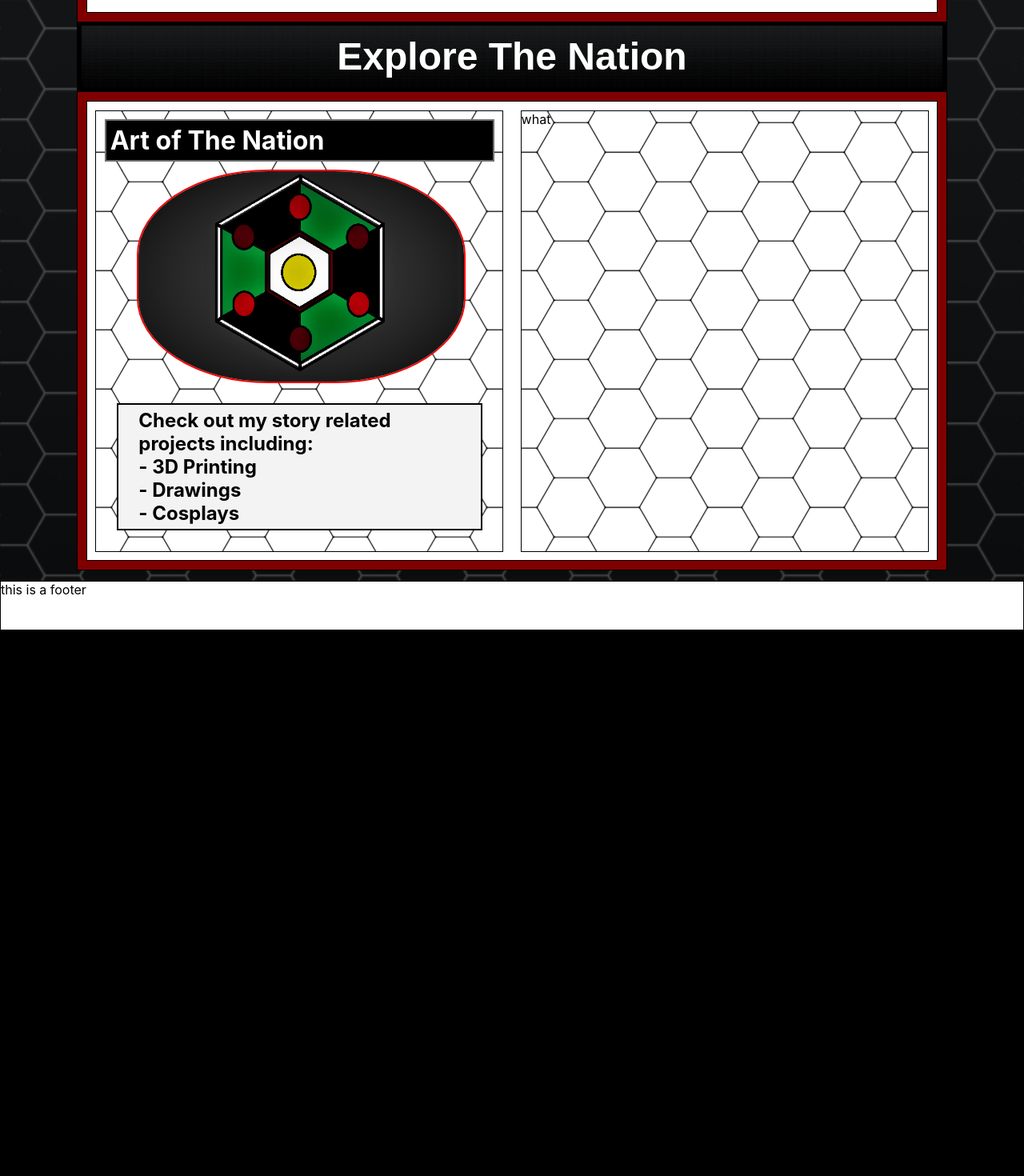
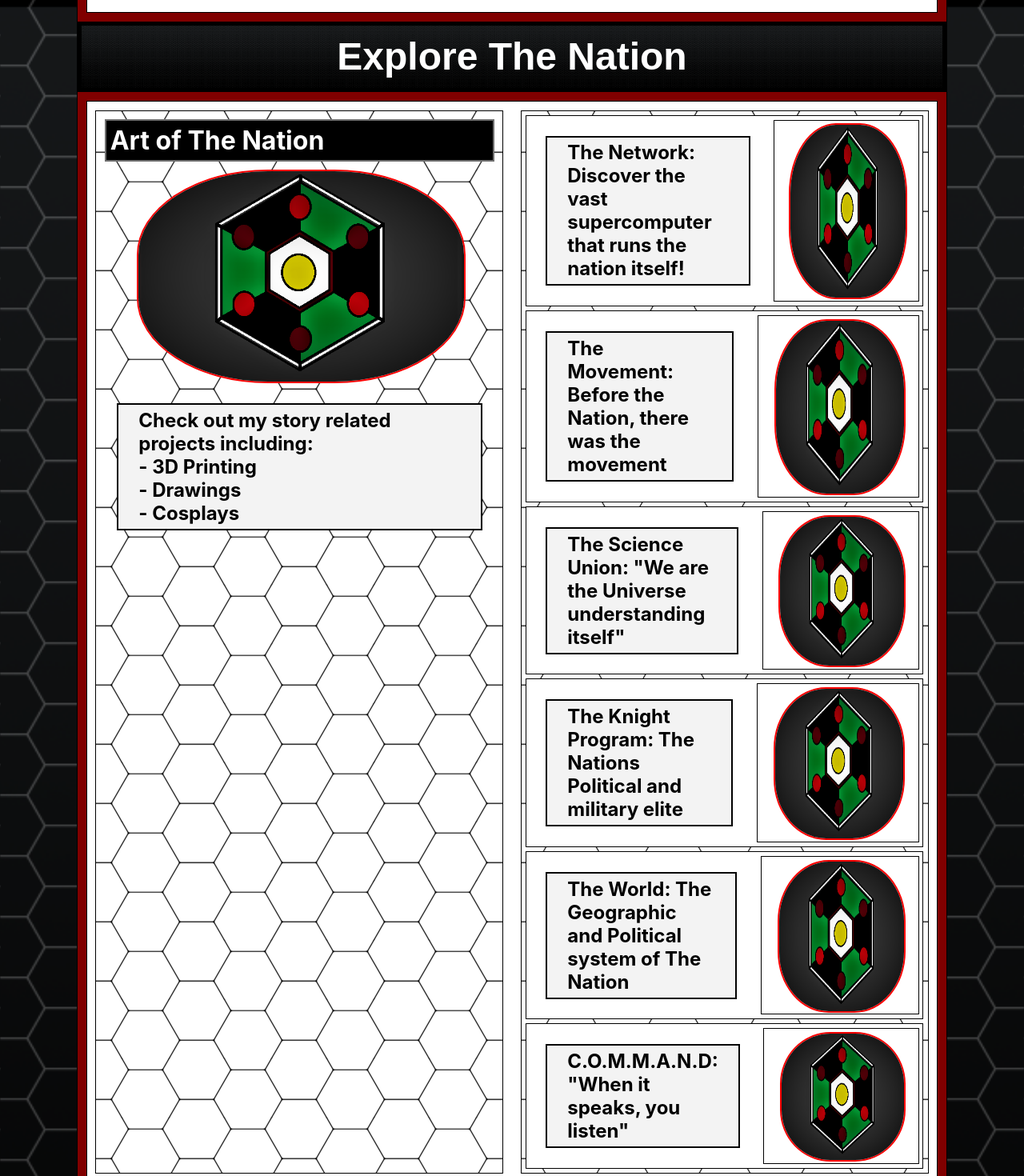
Before and after one commit to TSaker95/newciv-react-site, a React (Create React App) app: page / in a window 1280 px wide. Shown: the part 3820-5290 px from the top of the page at 80% size. Before the commit the page ends 4608 px from the top, so only its background shows below. Built offline with nearby package versions, Linux system fonts and the light colour scheme.

Commit message:
quick update

```diff
--- a/src/App.js
+++ b/src/App.js
@@ -46,7 +46,58 @@ function App() {
               - Drawings <br />- Cosplays
             </p>
           </div>
-          <div className="sectionhalf"> what </div>
+
+          <div className="sectionhalf">
+            <div className="section">
+              <p className="sectiontext">
+                The Network: Discover the vast supercomputer that runs the
+                nation itself!
+              </p>
+              <div className="section">
+                <img className="imgart" src={art} alt="Logo" />
+              </div>
+            </div>
+            <div className="section">
+              <p className="sectiontext">
+                The Movement: Before the Nation, there was the movement
+              </p>
+              <div className="section">
+                <img className="imgart" src={art} alt="Logo" />
+              </div>
+            </div>
+            <div className="section">
+              <p className="sectiontext">
+                The Science Union: "We are the Universe understanding itself"
+              </p>
+              <div className="section">
+                <img className="imgart" src={art} alt="Logo" />
+              </div>
+            </div>
+            <div className="section">
+              <p className="sectiontext">
+                The Knight Program: The Nations Political and military elite
+              </p>
+              <div className="section">
+                <img className="imgart" src={art} alt="Logo" />
+              </div>
+            </div>
+            <div className="section">
+              <p className="sectiontext">
+                The World: The Geographic and Political system of The Nation
+              </p>
+              <div className="section">
+                <img className="imgart" src={art} alt="Logo" />
+              </div>
+            </div>
+            <div className="section">
+              <p className="sectiontext">
+                C.O.M.M.A.N.D: "When it speaks, you listen"
+              </p>
+              <div className="section">
+                <img className="imgart" src={art} alt="Logo" />
+              </div>
+            </div>
+          </div>
         </div>
       </div>
       <Footer />
--- a/src/App.scss
+++ b/src/App.scss
@@ -370,7 +370,7 @@ h3 {
   // box-shadow: 1px 1px 100px rgb(255, 255, 255);
 }
 
-// this must always be at the bottom of the css it seems
+// this must always be at the bottom of the css
 
 @media only screen and (max-width: 700px) {
   .navlinkholder {
```
